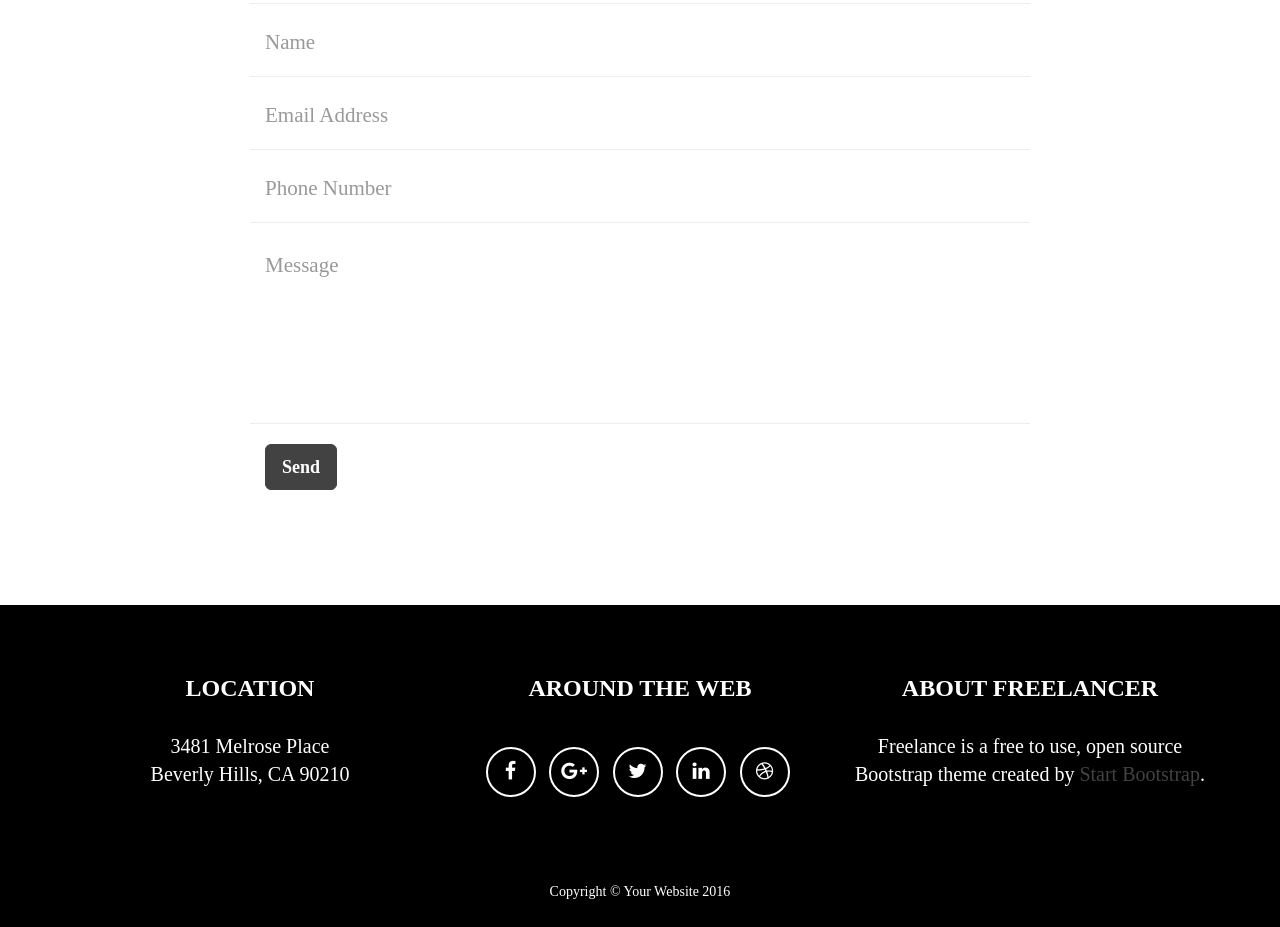
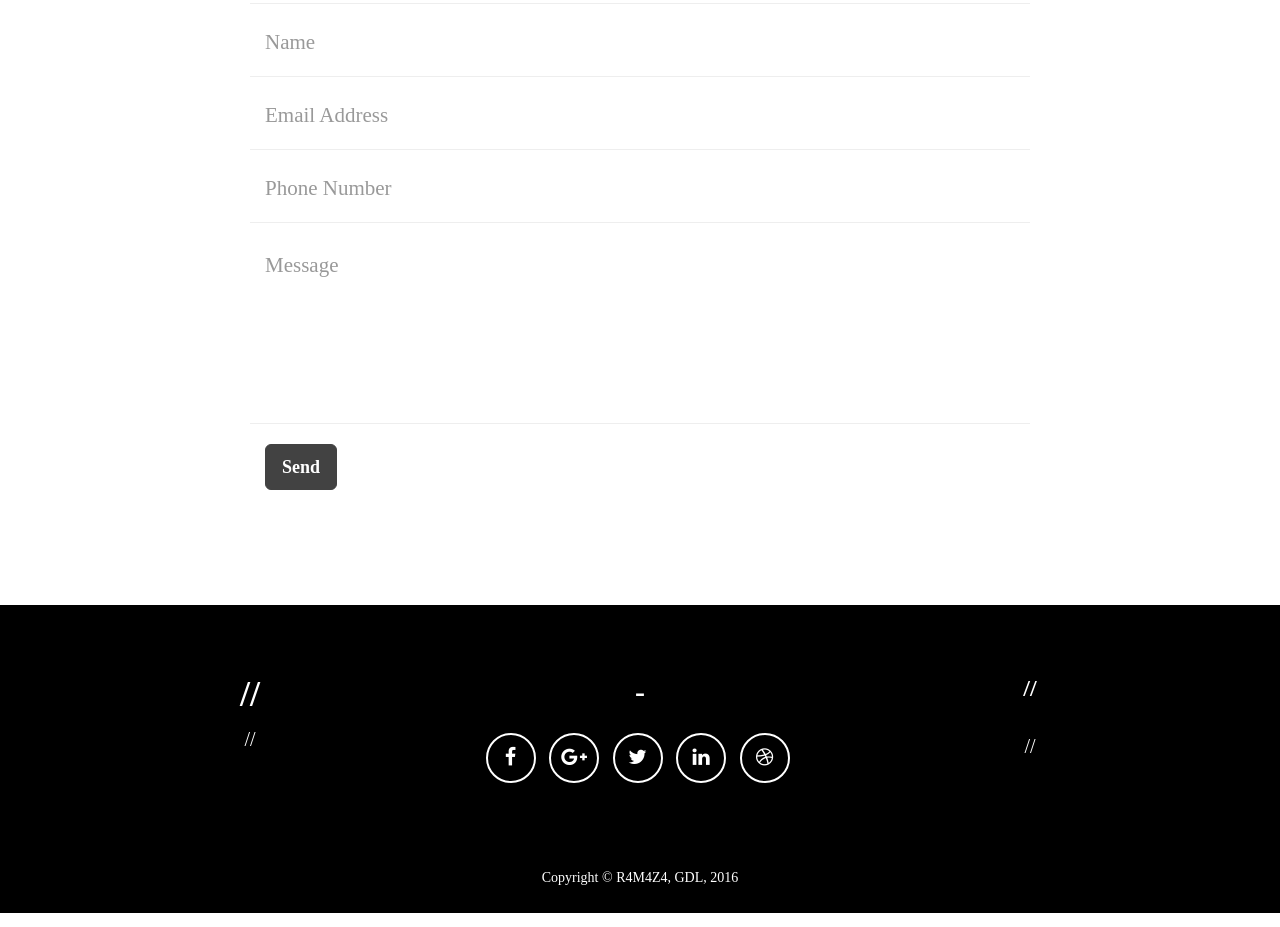
Before and after one commit to interela/r4m4z4.github.io, a website: page index.html in a window 1280 px wide. Shown: the part 1859-2786 px from the top of the page. Drawn offline with nearby package versions, Linux system fonts and the light colour scheme.

Commit message:
vaelantisocial

```diff
--- a/index.html
+++ b/index.html
@@ -247,12 +247,11 @@
             <div class="container">
                 <div class="row">
                     <div class="footer-col col-md-4">
-                        <h3>Location</h3>
-                        <p>3481 Melrose Place
-                            <br>Beverly Hills, CA 90210</p>
+                        <h1>//</h1>
+                        <p>//</p>
                     </div>
                     <div class="footer-col col-md-4">
-                        <h3>Around the Web</h3>
+                        <h2>-</h2>
                         <ul class="list-inline">
                             <li>
                                 <a href="#" class="btn-social btn-outline"><span class="sr-only">Facebook</span><i class="fa fa-fw fa-facebook"></i></a>
@@ -272,9 +271,8 @@
                         </ul>
                     </div>
                     <div class="footer-col col-md-4">
-                        <h3>About Freelancer</h3>
-                        <p>Freelance is a free to use, open source Bootstrap theme created by
-                        <a href="http://startbootstrap.com">Start Bootstrap</a>.</p>
+                        <h3>//</h3>
+                        <p>//</p>
                     </div>
                 </div>
             </div>
@@ -283,7 +281,7 @@
             <div class="container">
                 <div class="row">
                     <div class="col-lg-12">
-                        Copyright &copy; Your Website 2016
+                        Copyright &copy; R4M4Z4, GDL, 2016
                     </div>
                 </div>
             </div>
```
